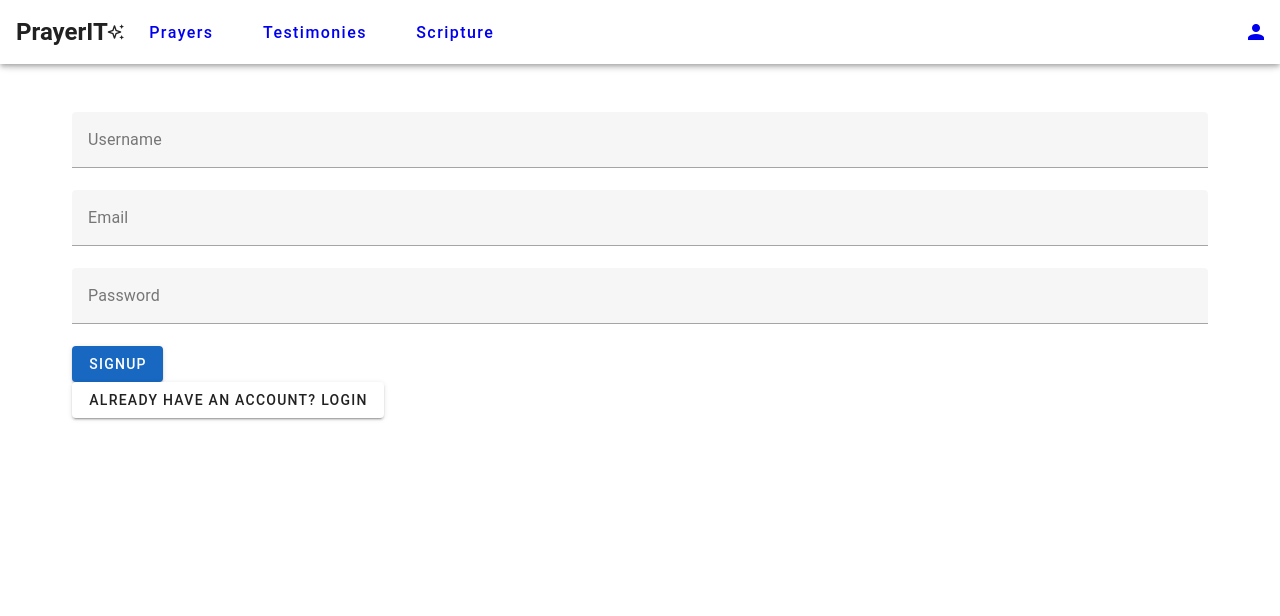
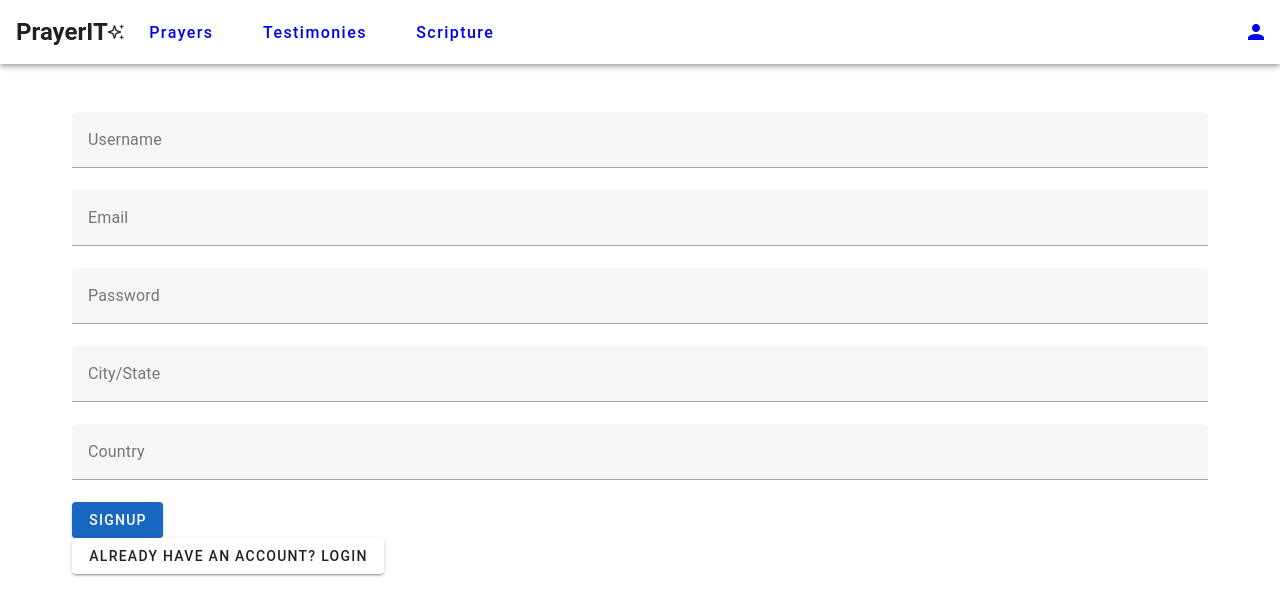
Before and after one commit to bethel-school-of-technology/team-j3-16-frontend, a Vue app: page /signup in a window 1280 px wide. Shown: the top 616 px of the page. Built offline with nearby package versions, Linux system fonts and the light colour scheme.

Commit message:
backend connected to frontend

```diff
--- a/src/components/PrayerForm.vue
+++ b/src/components/PrayerForm.vue
@@ -44,7 +44,7 @@ const posts = ref([]);
 const fetchPosts = async () => {
   try {
     // Fetch prayer requests
-    const prayerResponse = await axios.get('your-backend-url/prayer-requests');
+    const prayerResponse = await axios.get('api/prayer');
     const prayerPosts = prayerResponse.data.map(post => ({
       ...post,
       type: 'Prayer',
@@ -52,7 +52,7 @@ const fetchPosts = async () => {
     }));
 
     // Fetch testimonies to show them on the home page too
-    const testimonyResponse = await axios.get('your-backend-url/testimonies');
+    const testimonyResponse = await axios.get('/api/testimony');
     const testimonyPosts = testimonyResponse.data.map(post => ({
       ...post,
       type: 'Testimony',
@@ -81,7 +81,7 @@ const submitForm = async () => {
     };
 
     try {
-      const response = await axios.post('your-backend-url/prayer-requests', postData);
+      const response = await axios.post('/api/prayer', postData);
       posts.value.push({
         ...response.data,
         type: 'Prayer',
--- a/src/components/TestimonyForm.vue
+++ b/src/components/TestimonyForm.vue
@@ -43,7 +43,7 @@ const testimonies = ref([]);
 // Function to fetch testimonies from the backend
 const fetchTestimonies = async () => {
   try {
-    const response = await axios.get('your-backend-url/testimonies');
+    const response = await axios.get('/api/testimony');
     testimonies.value = response.data.map(testimony => ({
       ...testimony,
       type: 'Testimony',
@@ -67,7 +67,7 @@ const submitForm = async () => {
     };
 
     try {
-      const response = await axios.post('your-backend-url/testimonies', postData);
+      const response = await axios.post('/api/testimony', postData);
       testimonies.value.push({
         ...response.data,
         type: 'Testimony',
--- /dev/null
+++ b/src/stores/auth.js
@@ -0,0 +1,49 @@
+// pinia store
+import { defineStore } from 'pinia';
+import axios from 'axios';
+
+const axiosInstance = axios.create({
+  baseURL: 'http://localhost:3000/api/user', //
+  headers: {
+    'Content-Type': 'application/json',
+  },
+});
+
+export const useAuthStore = defineStore('auth', {
+  state: () => ({
+    user: null,
+    token: localStorage.getItem('token') || '',
+  }),
+  actions: {
+    async register(userData) {
+      try {
+        const response = await axiosInstance.post('/register', userData);
+        this.user = response.data;
+      } catch (error) {
+        throw error.response.data;
+      }
+    },
+    async login(credentials) {
+      try {
+        const response = await axiosInstance.post('/login', credentials);
+        const { token, existingUser } = response.data;
+        localStorage.setItem('token', token); //token in local storage
+        axiosInstance.defaults.headers.common['Authorization'] = `Bearer ${token}`;
+        this.user = existingUser;
+        this.token = token;
+      } catch (error) {
+        throw error.response.data;
+      }
+    },
+    logout() {
+      localStorage.removeItem('token');
+      delete axiosInstance.defaults.headers.common['Authorization'];
+      this.user = null;
+      this.token = '';
+    },
+  },
+  getters: {
+    isAuthenticated: (state) => !!state.token,
+    user: (state) => state.user,
+  },
+});
--- a/src/views/LoginView.vue
+++ b/src/views/LoginView.vue
@@ -1,17 +1,17 @@
 <script setup>
 import { ref } from 'vue';
-import { useStore } from 'vuex';
+import { useAuthStore } from '@/stores/auth';
 import { useRouter } from 'vue-router';
 
 const username = ref('');
 const password = ref('');
-const store = useStore();
+const authStore = useAuthStore();
 const router = useRouter();
 
 const login = async () => {
   try {
-    await store.dispatch('auth/login', { username: username.value, password: password.value });
-    router.push('/');
+    await authStore.login({ username: username.value, password: password.value });
+    router.push('/home');
   } catch (error) {
     console.error('Login failed:', error);
   }
--- a/src/views/SignupView.vue
+++ b/src/views/SignupView.vue
@@ -1,18 +1,25 @@
-
 <script setup>
 import { ref } from 'vue';
-import { useStore } from 'vuex';
+import { useAuthStore } from '@/stores/auth';
 import { useRouter } from 'vue-router';
 
 const username = ref('');
 const email = ref('');
 const password = ref('');
-const store = useStore();
+const city_state = ref('');
+const country = ref('');
+const authStore = useAuthStore();
 const router = useRouter();
 
 const register = async () => {
   try {
-    await store.dispatch('auth/register', { username: username.value, email: email.value, password: password.value });
+    await authStore.register({
+      username: username.value,
+      email: email.value,
+      password: password.value,
+      city_state: city_state.value,
+      country: country.value
+    });
     router.push('/login');
   } catch (error) {
     console.error('Registration failed:', error);
@@ -43,6 +50,16 @@ const goToLogin = () => {
         type="password"
         required
       ></v-text-field>
+      <v-text-field
+        v-model="city_state"
+        label="City/State"
+        required
+      ></v-text-field>
+      <v-text-field
+        v-model="country"
+        label="Country"
+        required
+      ></v-text-field>
       <v-btn type="submit" color="primary">Signup</v-btn>
     </v-form>
     <v-btn text @click="goToLogin">Already have an account? Login</v-btn>
```
